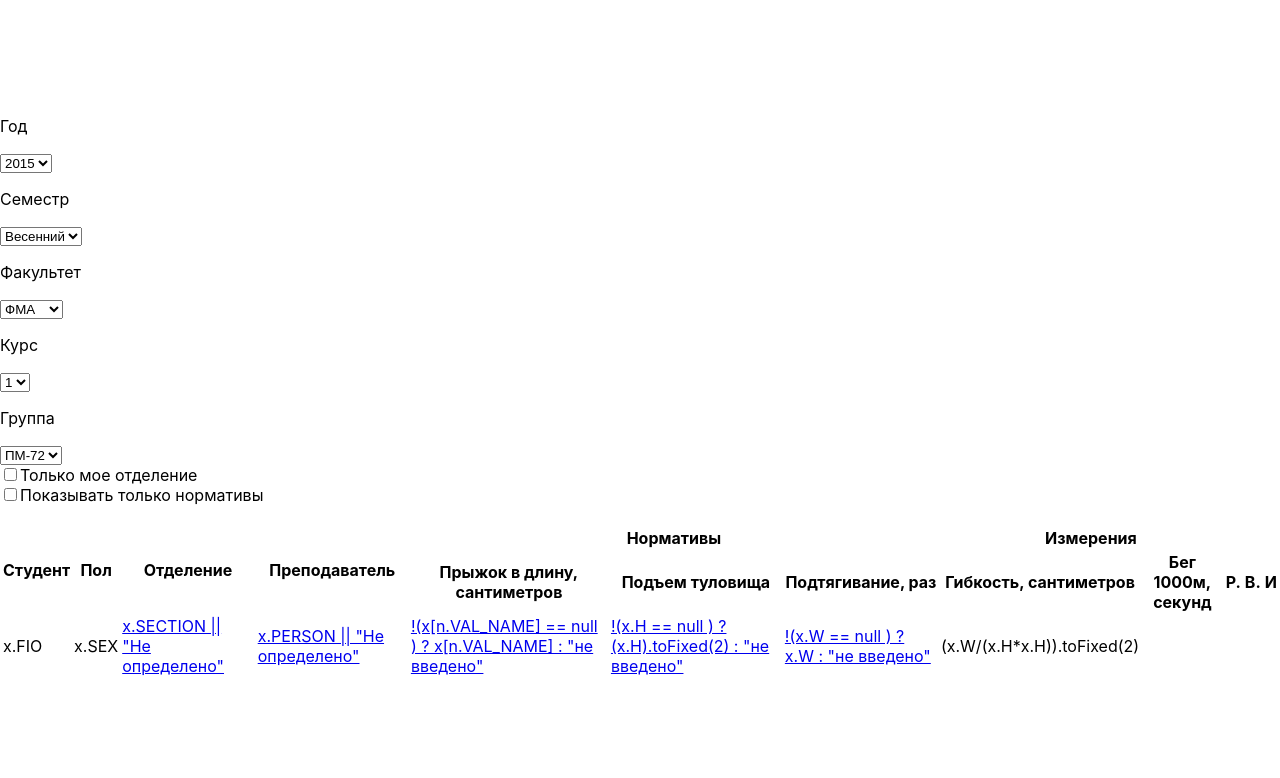
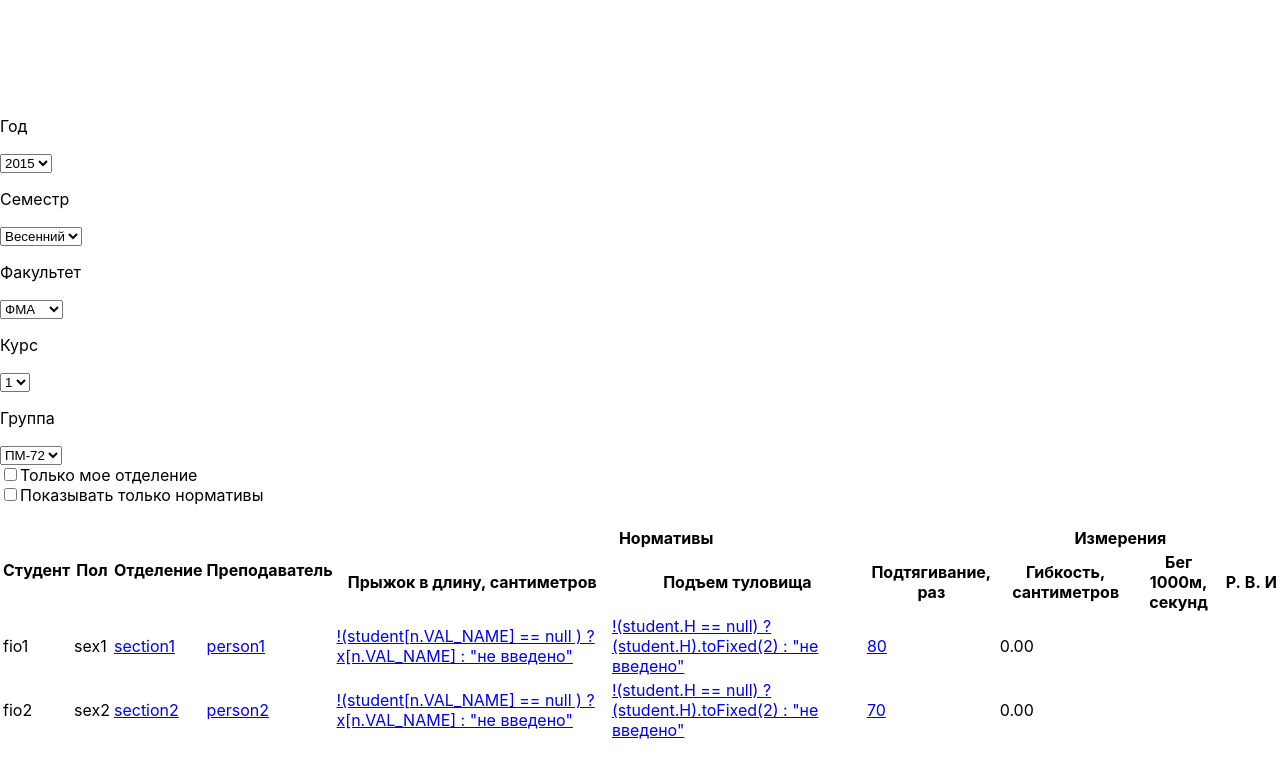
Before and after one commit to SergeiMironenko/ekn23, a React (Create React App) app: page /view2 in a window 1280 px wide. Shown: the top 778 px of the page. Built offline with nearby package versions, Linux system fonts and the light colour scheme.

Commit message:
new function for render tableData

```diff
--- a/src/view2/view2.js
+++ b/src/view2/view2.js
@@ -1,14 +1,87 @@
 import React from 'react';
 
 function ThRender(props) {
-    console.log(props);
     if (props.show)
         return <th
-            rowspan={props.rowspan}
-            colspan={props.colspan}
+            rowSpan={props.rowSpan}
+            colSpan={props.colSpan}
         >
             {props.value}
         </th>;
+}
+
+function TdRender(props) {
+    if (props.show)
+        return <td
+            className={props.className}
+        >
+            {props.value}
+        </td>
+}
+
+function TrRender(props) {
+    let trList = Array(0);
+    props.students.forEach(student => {
+        trList.push(<tr ng-context-menu="menuStudents"
+        >
+            <TdRender show={true} className="col-md-2" value={student.FIO} />
+            <TdRender show={props.onlyNormatives} className="col-md-1" value={student.SEX} />
+            <TdRender
+                show={props.onlyNormatives}
+                className="col-md-1"
+                value={<a href="/"
+                    editable-select="x.FK_EKN_SECTIONS"
+                    e-ng-options="s.PK as s.NAME for s in sections"
+                    onbeforesave="updateStudentSections($data,x.FK_STUDENT)">
+                    {student.SECTION || "Не определено"}
+                </a>}
+            />
+            <TdRender
+                show={props.onlyNormatives}
+                className="col-md-2"
+                value={<a href="/"
+                    editable-select="x.ID_PERSON"
+                    edit-disabled="{{x.IS_PERSON_DISABLED}}"
+                    e-ng-options="s.IDPERSON as s.FIO for s in persons"
+                    onbeforesave="updateStudentPersons($data,x.FK_STUDENT)">
+                    {student.PERSON || "Не определено"}
+                </a>}
+            />
+            <TdRender
+                show={true}
+                className="col-md-1"
+                value={<a ng-if="!(x.SHOW_PRESS == 0 && n.PK == 2) && ! (x.SHOW_PODT == 0 && n.PK == 3)" href="/"
+                    editable-text="x[n.VAL_NAME]"
+                    onbeforesave="updateStudentsValue($data,x.FK_STUDENT,x[n.PK_NAME])">
+                    !(student[n.VAL_NAME] == null ) ? x[n.VAL_NAME]  : "не введено"
+                </a>}
+            />
+            <TdRender
+                show={true}
+                className="col-md-1"
+                value={<a href="/"
+                    editable-text="x.H"
+                    onbeforesave="updateStudentsH($data,x.FK_STUDENT)">
+                    !(student.H == null) ? (student.H).toFixed(2) : "не введено"
+                </a>}
+            />
+            <TdRender
+                show={true}
+                className="col-md-1"
+                value={<a href="/"
+                    editable-text="x.W"
+                    onbeforesave="updateStudentsW($data,x.FK_STUDENT)">
+                    {!(student.W == null) ? student.W : "не введено"}
+                </a>}
+            />
+            <TdRender
+                show={true}
+                className="col-md-1"
+                value={(student.W / (student.H * student.H)).toFixed(2)}
+            />
+        </tr>);
+    })
+    return trList;
 }
 
 class View2 extends React.Component {
@@ -111,6 +184,22 @@ class View2 extends React.Component {
         ]
         const normativeList = normatives.map((normative) => <th>{normative}</th>);
 
+        const students = [{
+            "FIO": "fio1",
+            "SEX": "sex1",
+            "SECTION": "section1",
+            "PERSON": "person1",
+            "H": "180",
+            "W": "80",
+        }, {
+            "FIO": "fio2",
+            "SEX": "sex2",
+            "SECTION": "section2",
+            "PERSON": "person2",
+            "H": "170",
+            "W": "70",
+        }]
+
         return (
             <div>
                 {/* <!-- Панель выбора студентов --> */}
@@ -177,81 +266,22 @@ class View2 extends React.Component {
                 {/* <!-- Список студентов --> */}
                 <table className="table table-hover">
                     <tr>
-                        <ThRender show={true} rowspan={2} value="Студент" />
-                        <ThRender show={this.state.onlyNormatives} rowspan={2} value="Пол" />
-                        <ThRender show={this.state.onlyNormatives} rowspan={2} value="Отделение" />
-                        <ThRender show={this.state.onlyNormatives} rowspan={2} value="Преподаватель" />
-                        <ThRender show={true} colspan={3} value="Нормативы" />
-                        <ThRender show={true} colspan={3} value="Измерения" />
-                        {/* <th rowspan={2}>Студент</th> */}
-                        {/* <th ng-if="!only_normatives" rowspan={2}>Пол</th> */}
-                        {/* <th ng-if="!only_normatives" rowspan={2}>Отделение</th> */}
-                        {/* <th ng-if="!only_normatives" rowspan={2}>Преподаватель</th> */}
-                        {/* <th colspan={3}>Нормативы</th> */}
-                        {/* <th colspan={3}>Измерения</th> */}
+                        <ThRender show={true} rowSpan={2} value="Студент" />
+                        <ThRender show={this.state.onlyNormatives} rowSpan={2} value="Пол" />
+                        <ThRender show={this.state.onlyNormatives} rowSpan={2} value="Отделение" />
+                        <ThRender show={this.state.onlyNormatives} rowSpan={2} value="Преподаватель" />
+                        <ThRender show={true} colSpan={3} value="Нормативы" />
+                        <ThRender show={true} colSpan={3} value="Измерения" />
                     </tr>
                     <tr>
-                        {/* <th ng-repeat="n in normatives">n.NAME</th> */}
                         {normativeList}
                         <th>Р.</th>
                         <th>В.</th>
                         <th>И</th>
                     </tr>
-                    <tr ng-repeat="x in students" ng-context-menu="menuStudents">
-                        <td className="col-md-2">x.FIO</td>
-                        <td ng-if="!only_normatives" className="col-md-1">x.SEX</td>
-                        <td ng-if="!only_normatives" className="col-md-1">
-                            <a href="/"
-                                editable-select="x.FK_EKN_SECTIONS"
-                                e-ng-options="s.PK as s.NAME for s in sections"
-                                onbeforesave="updateStudentSections($data,x.FK_STUDENT)">
-                                x.SECTION || "Не определено"
-                            </a>
-                        </td>
-                        <td ng-if="!only_normatives" className="col-md-2">
-                            <a href="/"
-                                editable-select="x.ID_PERSON"
-                                edit-disabled="{{x.IS_PERSON_DISABLED}}"
-                                e-ng-options="s.IDPERSON as s.FIO for s in persons"
-                                onbeforesave="updateStudentPersons($data,x.FK_STUDENT)">
-                                x.PERSON || "Не определено"
-                            </a>
-
-                        </td>
-
-                        <td className="col-md-1" ng-repeat="n in normatives">
-
-                            <a ng-if="!(x.SHOW_PRESS == 0 && n.PK == 2) && ! (x.SHOW_PODT == 0 && n.PK == 3)" href="/"
-                                editable-text="x[n.VAL_NAME]"
-                                onbeforesave="updateStudentsValue($data,x.FK_STUDENT,x[n.PK_NAME])">
-                                !(x[n.VAL_NAME] == null ) ? x[n.VAL_NAME]  : "не введено"
-                            </a>
-                        </td>
-                        <td className="col-md-1">
-                            <a href="/"
-                                editable-text="x.H"
-                                onbeforesave="updateStudentsH($data,x.FK_STUDENT)">
-                                !(x.H == null ) ? (x.H).toFixed(2)  : "не введено"
-                            </a>
-                        </td>
-                        <td className="col-md-1">
-                            <a href="/"
-                                editable-text="x.W"
-                                onbeforesave="updateStudentsW($data,x.FK_STUDENT)">
-                                !(x.W == null ) ? x.W  : "не введено"
-                            </a>
-                        </td>
-
-                        <td className="col-md-1">
-                            (x.W/(x.H*x.H)).toFixed(2)
-                        </td>
-
-                    </tr>
+                    <TrRender students={students} onlyNormatives={this.state.onlyNormatives} />
                 </table>
-
             </div>
-
-
         )
     }
 }
```
